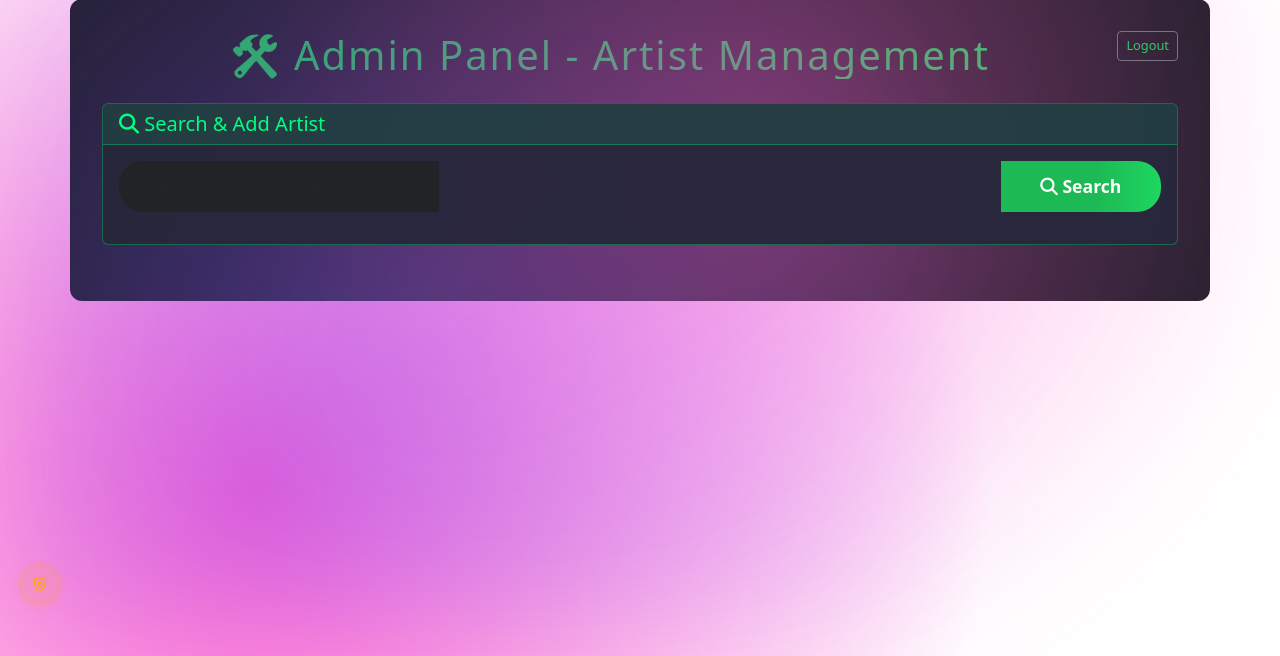
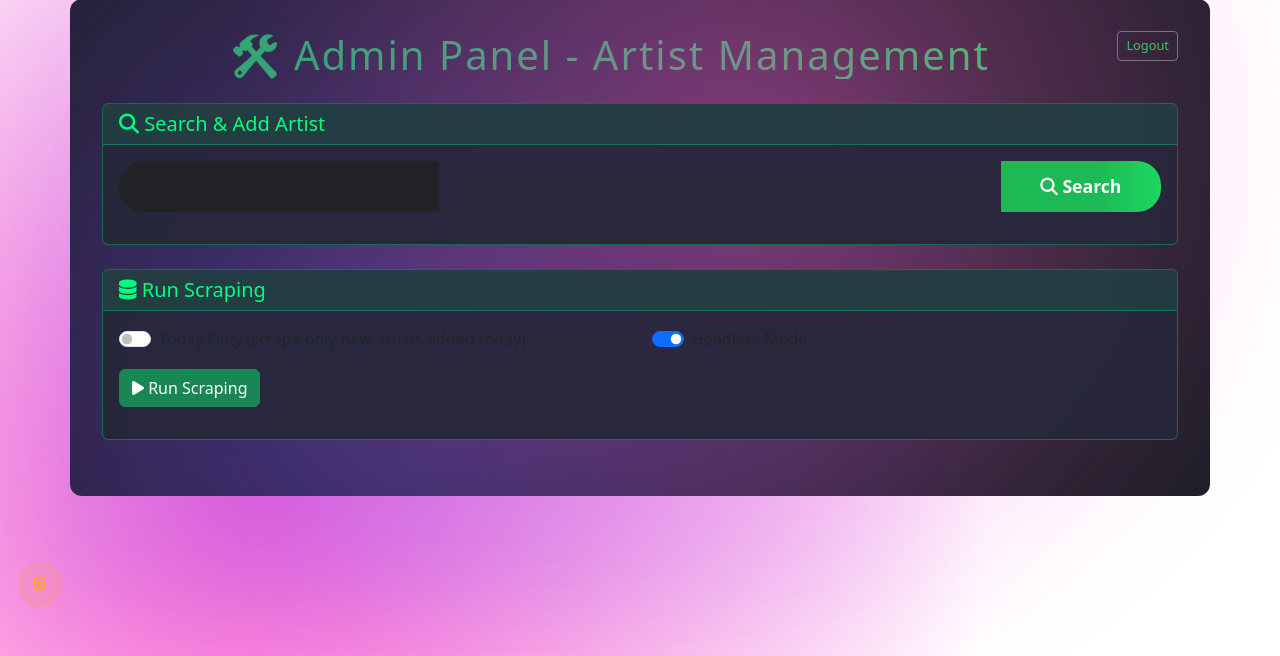
Before and after one commit to jason-donner/spotify-monthly-listener-extract, a Flask app: page /admin/ in a window 1280 px wide. Shown: the part 176-832 px from the top of the page. Run offline with Flask 3, Linux system fonts and the light colour scheme; the visitor is signed in with stand-in values (Sample User, id 1); parts of the project's set-up code (start-up, migrations or seed data) failed here and were passed over.

Commit message:
refactor: Remove legacy suggestions handling and update scraping functionality

```diff
--- a/webapp/app.py
+++ b/webapp/app.py
@@ -96,7 +96,7 @@ def create_app():
     data_service = DataService(
         data_path=Config.DATA_PATH,
         followed_artists_path=Config.FOLLOWED_ARTISTS_PATH,
-        suggestions_file=Config.SUGGESTIONS_FILE,
+        suggestions_file=None,  # Legacy suggestions removed
         blacklist_file=Config.BLACKLIST_FILE
     )
     job_service = JobService(
--- a/webapp/templates/admin.html
+++ b/webapp/templates/admin.html
@@ -62,6 +62,49 @@
                 </div>
                 <p class="mt-2">Ready to add artists.</p>
             </div>
+            <!-- Scraping Section -->
+            <div class="card mb-4" style="background: rgba(40, 40, 60, 0.95); border: 1px solid rgba(0, 255, 127, 0.3);">
+                <div class="card-header" style="background: rgba(0, 255, 127, 0.1); border-bottom: 1px solid rgba(0, 255, 127, 0.3);">
+                    <h5 class="mb-0" style="color: #00ff7f;">
+                        <i class="fas fa-database"></i> Run Scraping
+                    </h5>
+                </div>
+                <div class="card-body">
+                    <div class="row mb-3">
+                        <div class="col-md-6">
+                            <div class="form-check form-switch">
+                                <input class="form-check-input" type="checkbox" id="todayOnlyMode">
+                                <label class="form-check-label" for="todayOnlyMode">Today Only (scrape only new artists added today)</label>
+                            </div>
+                        </div>
+                        <div class="col-md-6">
+                            <div class="form-check form-switch">
+                                <input class="form-check-input" type="checkbox" id="headlessMode" checked>
+                                <label class="form-check-label" for="headlessMode">Headless Mode</label>
+                            </div>
+                        </div>
+                    </div>
+                    <button id="runScrapingBtn" class="btn btn-success mb-3">
+                        <i class="fas fa-play"></i> Run Scraping
+                    </button>
+                    <div id="scrapingStatus" class="alert alert-info mt-3" style="display: none;">
+                        <span id="scrapingStatusText">Status will appear here.</span>
+                        <span id="scrapingSpinner" class="spinner-border spinner-border-sm ms-2" style="display: none;"></span>
+                    </div>
+                    <div id="scrapingProgress" class="progress my-2" style="height: 24px; display: none;">
+                        <div id="progressBar" class="progress-bar progress-bar-striped progress-bar-animated" role="progressbar" style="width: 0%" aria-valuenow="0" aria-valuemin="0" aria-valuemax="100"></div>
+                        <span id="progressLabel" class="ms-2"></span>
+                        <span id="progressCounter" class="ms-2"></span>
+                        <span id="progressDetails" class="ms-2"></span>
+                    </div>
+                    <div id="scrapingOutput" class="alert alert-secondary mt-3" style="display: none; white-space: pre-line;">
+                        <div id="scrapingOutputText"></div>
+                    </div>
+                    <div id="scrapingError" class="alert alert-danger mt-3" style="display: none; white-space: pre-line;">
+                        <div id="scrapingErrorText"></div>
+                    </div>
+                </div>
+            </div>
         </div>
     </div>
 </div>
@@ -120,7 +163,6 @@ let scrapingStatusInterval = null;
 function runScraping() {
     const headless = document.getElementById('headlessMode').checked;
     const todayOnly = document.getElementById('todayOnlyMode').checked;
-    const allowDuplicates = document.getElementById('allowDuplicatesMode').checked;
     const btn = document.getElementById('runScrapingBtn');
     const status = document.getElementById('scrapingStatus');
     const alert = document.getElementById('scrapingAlert');
@@ -134,12 +176,8 @@ function runScraping() {
     alert.className = 'alert alert-info';
 
     let statusMessage = 'Starting scraping...';
-    if (todayOnly && !allowDuplicates) {
+    if (todayOnly) {
         statusMessage = 'Starting scraping for today\'s new artists...';
-    } else if (todayOnly && allowDuplicates) {
-        statusMessage = 'Starting scraping for today\'s artists (including duplicates)...';
-    } else if (!todayOnly && allowDuplicates) {
-        statusMessage = 'Starting full scraping (including duplicates)...';
     } else {
         statusMessage = 'Starting full scraping for new artists...';
     }
@@ -158,7 +196,7 @@ function runScraping() {
         body: JSON.stringify({
             headless: headless,
             today_only: todayOnly,
-            allow_duplicates: allowDuplicates
+            allow_duplicates: false
         })
     })
     .then(response => response.json())
```
Also changed, not shown: webapp/app/services/data_service.py (+3 -21 lines).
